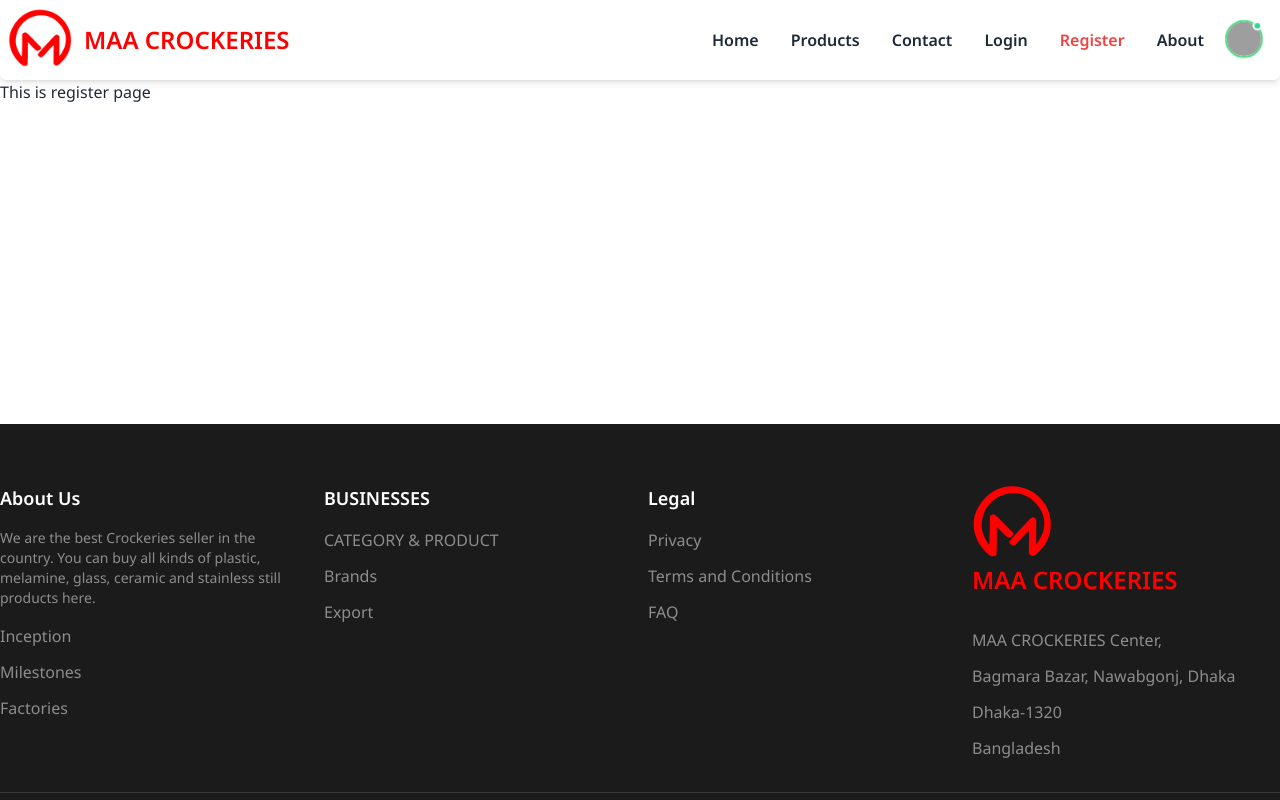
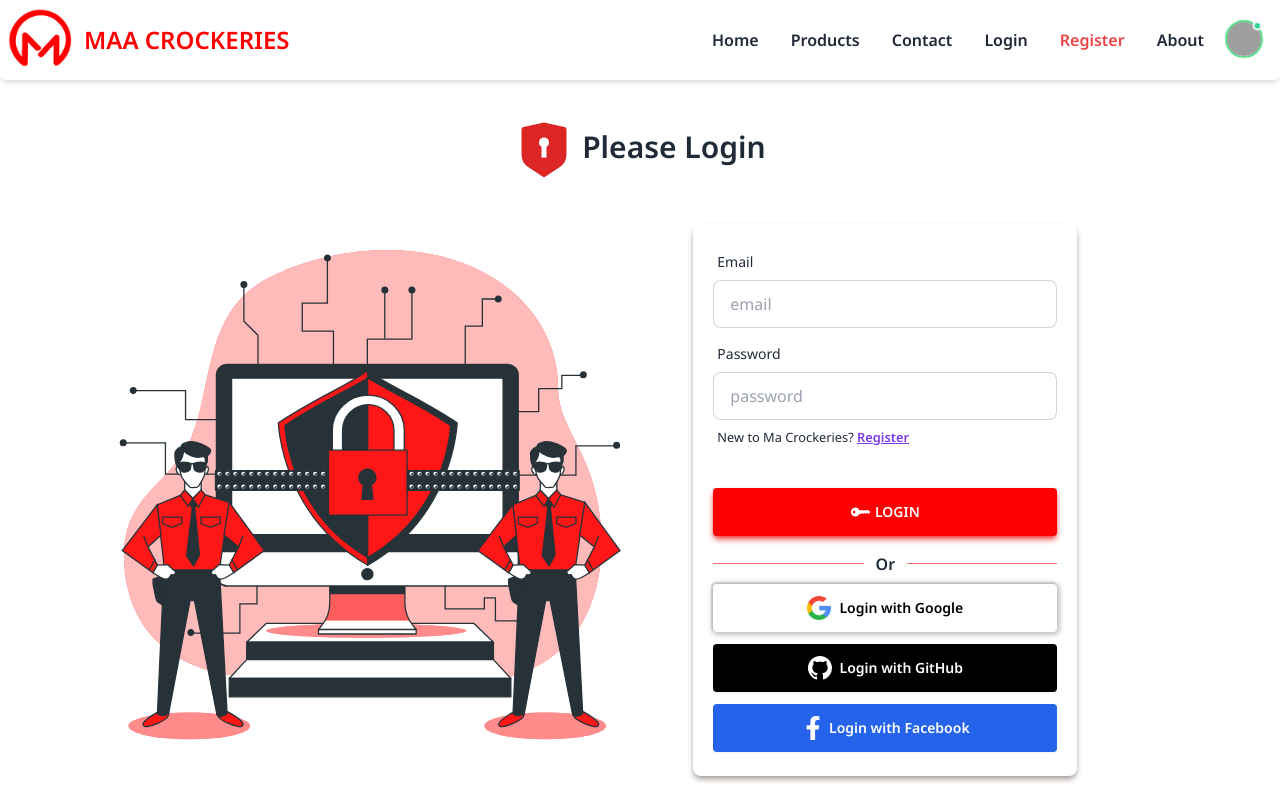
Before and after one commit to developer-shourav/MAA-CROCKERIES, a React (Vite) app: page /register in a window 1280 px wide. Shown: the top 800 px of the page. Built offline with nearby package versions, Linux system fonts and the light colour scheme; grey boxes are pictures that could not be loaded.

Commit message:
register page added

```diff
--- a/src/pages/Login/Login.jsx
+++ b/src/pages/Login/Login.jsx
@@ -4,7 +4,7 @@ import {FaFacebookF} from 'react-icons/fa';
 import LoginImg from "../../assets/svg/login.svg";
 import { RiShieldKeyholeFill } from "react-icons/ri";
 import { Link } from 'react-router-dom';
-import GoogleImg from '../../assets/icons/goole.png';
+import GoogleImg from '../../assets/icons/google.png';
 const Login = () => {
     return (
         <div className='container mx-auto'>
--- a/src/pages/Register/Register.jsx
+++ b/src/pages/Register/Register.jsx
@@ -1,10 +1,61 @@
 import React from 'react';
-
+import { BsKeyFill, BsGithub } from "react-icons/bs";
+import {FaFacebookF} from 'react-icons/fa';
+import LoginImg from "../../assets/svg/login.svg";
+import { RiShieldKeyholeFill } from "react-icons/ri";
+import { Link } from 'react-router-dom';
+import GoogleImg from '../../assets/icons/google.png';
 const Register = () => {
     return (
-        <div>
-            <h2>This is register page</h2>
-        </div>
+        <div className='container mx-auto'>
+        <div className="w-11/12 mx-auto">
+ <h2 className="text-3xl font-bold text-center mt-10">
+   {" "}
+   <RiShieldKeyholeFill className="text-red-600 text-5xl md:text-4xl lg:text-6xl inline" /> Please Login
+ </h2>
+ <div className="flex flex-col md:flex-row justify-between  items-center">
+   <div className="md:w-full">
+     <img className="w-full" src={LoginImg} alt="" />
+   </div>
+
+   <div className="md:w-10/12">
+   <div className="card flex-shrink-0 w-full rounded-lg max-w-sm shadow-stone-400 shadow-md  bg-base-100">
+ <div className="card-body p-5">
+   <div className="form-control">
+     <label className="label">
+       <span className="label-text">Email</span>
+     </label>
+     <input type="text" placeholder="email" className="input input-bordered" />
+   </div>
+   <div className="form-control">
+     <label className="label">
+       <span className="label-text">Password</span>
+     </label>
+     <input type="text" placeholder="password" className="input input-bordered" />
+     <label className="label">
+       <small>New to Ma Crockeries? <Link to="/register" className='text-violet-600 font-bold underline'> Register</Link></small>
+     </label>
+   </div>
+   <div className="form-control mt-6">
+     <button  style={{ background: "red" }}
+         className="btn rounded border-0 shadow-red-500 shadow-md"> <BsKeyFill className='me-1 text-xl'/> Login </button>
+   </div>
+   <div className='flex justify-center items-center mt-2'>
+     <hr className='inline-block w-full border-1 border-red-400' /> <span className='mx-3 font-bold'> Or </span> <hr className='inline-block border-1 w-full border-red-400' />
+   </div>
+
+   <button className='btn normal-case bg-white mb-1   text-black rounded hover:bg-slate-200 google-btn-shadow border-0'> <img className='w-6 me-2' src={GoogleImg} alt="" /> Login with Google</button>
+
+   <button className='btn normal-case text-white mb-1   bg-black rounded  shadow-sm border-0'> <BsGithub className=' text-2xl me-2'  /> Login with GitHub</button>
+
+   <button className='btn normal-case bg-blue-600 mb-1  text-white rounded hover:bg-blue-500  shadow-sm border-0'> <FaFacebookF className=' text-2xl me-1'  /> Login with Facebook</button>
+
+ </div>
+</div>
+   </div>
+ </div>
+</div>
+   </div>
     );
 };
 
```
Also changed, not shown: src/assets/icons/google.png (renamed from src/assets/icons/goole.png).
